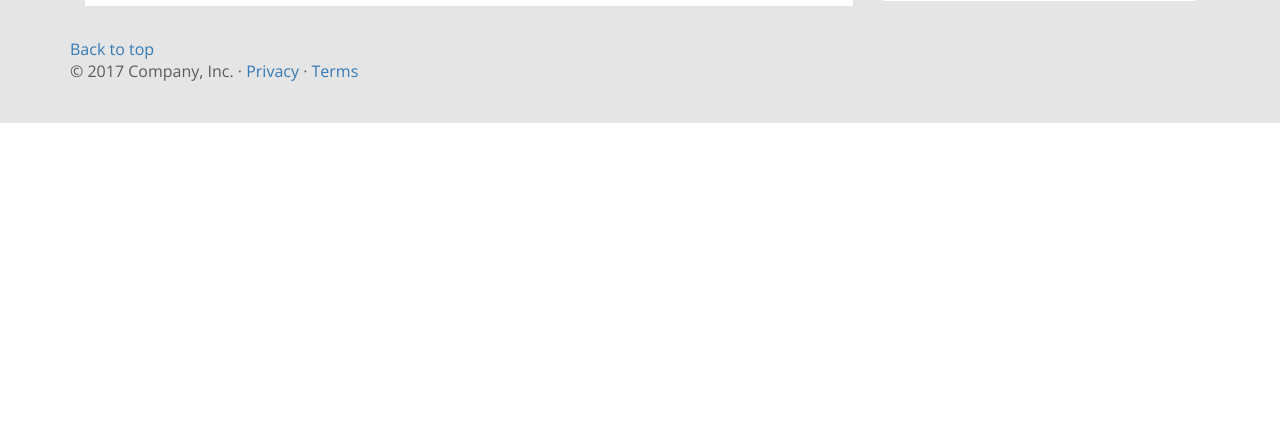
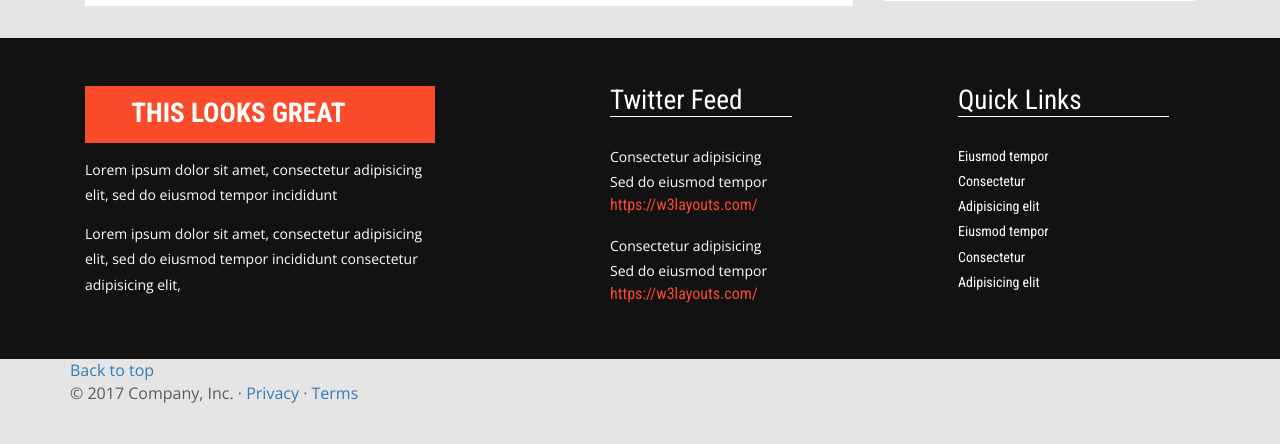
Before and after one commit to BlogCrazy/Projeto, a PHP site: page /index.php?url=contatos in a window 1280 px wide. Shown: the part 1861-2305 px from the top of the page. Before the commit the page ends 1984 px from the top, so only its background shows below. Run offline with PHP 8.4, Linux system fonts and the light colour scheme.

Commit message:
Adição de páginas
próximos passos
-Banco de dados
-CSS

```diff
--- a/index.php
+++ b/index.php
@@ -41,7 +41,7 @@
                         <li class="active"><a href="index.php?url=home">Home</a></li>
                         <li><a href="index.php?url=videos">Videos</a></li>
                         <li><a href="index.php?url=revisao">Reviews</a></li>
-                        <li><a href="index.php?url=contatos">Contact</a></li>
+                        <li><a href="index.php?url=contatos">Contatos</a></li>
                         <li class="dropdown">
                             <a href="#" class="dropdown-toggle" data-toggle="dropdown" role="button" aria-haspopup="true" aria-expanded="false">Tech <span class="caret"></span></a>
                             <ul class="dropdown-menu">
--- a/paginas/contatos.php
+++ b/paginas/contatos.php
@@ -127,3 +127,37 @@
 		<!-- technology-right -->
 	</div>
 </div>
+<!-- technology -->
+<!-- footer -->
+	<div class="footer">
+		<div class="container">
+			<div class="col-md-4 footer-left">
+				<h6>THIS LOOKS GREAT</h6>
+				<p>Lorem ipsum dolor sit amet, consectetur adipisicing elit, sed do eiusmod tempor incididunt</p>
+				<p>Lorem ipsum dolor sit amet, consectetur adipisicing elit, sed do eiusmod tempor incididunt consectetur adipisicing elit,</p>
+			</div>
+			<div class="col-md-4 footer-middle">
+			<h4>Twitter Feed</h4>
+			<div class="mid-btm">
+				<p>Consectetur adipisicing</p>
+				<p>Sed do eiusmod tempor</p>
+				<a href="https://w3layouts.com/">https://w3layouts.com/</a>
+			</div>
+
+				<p>Consectetur adipisicing</p>
+				<p>Sed do eiusmod tempor</p>
+				<a href="https://w3layouts.com/">https://w3layouts.com/</a>
+
+			</div>
+			<div class="col-md-4 footer-right">
+				<h4>Quick Links</h4>
+				<li><a href="#">Eiusmod tempor</a></li>
+				<li><a href="#">Consectetur </a></li>
+				<li><a href="#">Adipisicing elit</a></li>
+				<li><a href="#">Eiusmod tempor</a></li>
+				<li><a href="#">Consectetur </a></li>
+				<li><a href="#">Adipisicing elit</a></li>
+			</div>
+			<div class="clearfix"></div>
+		</div>
+	</div>
```
Also changed, not shown: 1 other file.
